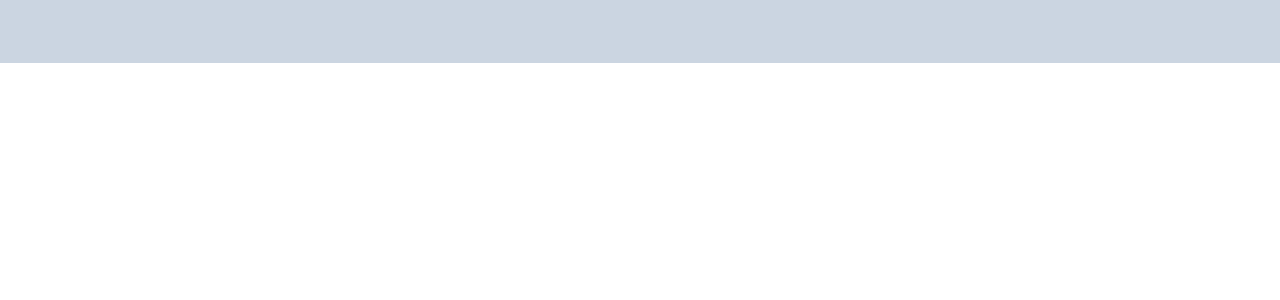
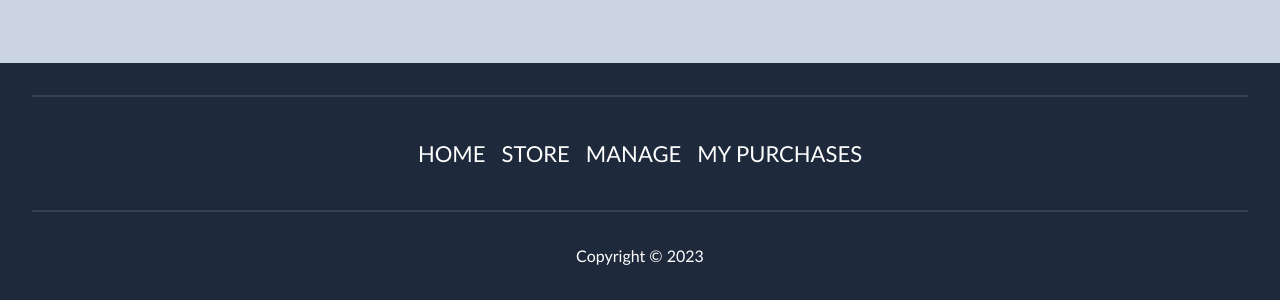
Before and after one commit to danurrizad/web-nft-marketplace, a React (Create React App) app: page /dev/danur/manage in a window 1280 px wide. Shown: the part 839-1139 px from the top of the page. Before the commit the page ends 902 px from the top, so only its background shows below. Built offline with nearby package versions, Linux system fonts and the light colour scheme.

Commit message:
add Footer

```diff
--- a/src/frontend/components/Manager.jsx
+++ b/src/frontend/components/Manager.jsx
@@ -2,27 +2,34 @@ import React, {useState, useEffect} from 'react'
 import { ethers } from 'ethers'
 import MyListedNFT from './MyListedNFT'
 import CreateAndList from './CreateAndList'
+import Footer from './Footer'
 
 const Manager = ({isLoading, account, nft, marketplace}) => {
 
     if(isLoading) return (
-        <div className='bg-slate-300 min-h-screen'>
-            <h1 className='flex justify-center items-center flex-col p-8 2xl:text-[50px] xl:text-[50px] lg:text-[50px] text-[20px] text-center'>Connecting...</h1>
+        <div>
+          <div className='bg-slate-300 min-h-screen'>
+              <h1 className='flex justify-center items-center flex-col p-8 2xl:text-[50px] xl:text-[50px] lg:text-[50px] text-[20px] text-center'>Connecting...</h1>
+          </div>
+          <Footer/>
         </div>
       )
 
     if (!account) return (
-        <main className='bg-slate-300 min-h-screen'>
-          <h1 className='flex justify-center items-center flex-col p-8 2xl:text-[50px] xl:text-[50px] lg:text-[50px] text-[20px] text-center'>Please connect your wallet to see your listed NFTs...</h1>
-        </main>
+        <div>
+          <main className='bg-slate-300 min-h-screen'>
+            <h1 className='flex justify-center items-center flex-col p-8 2xl:text-[50px] xl:text-[50px] lg:text-[50px] text-[20px] text-center'>Please connect your wallet to see your listed NFTs...</h1>
+          </main>
+          <Footer/>
+        </div>
       )
 
   return (
     <>
         <div className='bg-slate-300 min-h-screen'>
-            <div className='flex'>
+            <div className=''>
                 <MyListedNFT account={account} nft={nft} marketplace={marketplace}/>
-
+                <Footer/>
             </div>
         </div>
     </>
```
